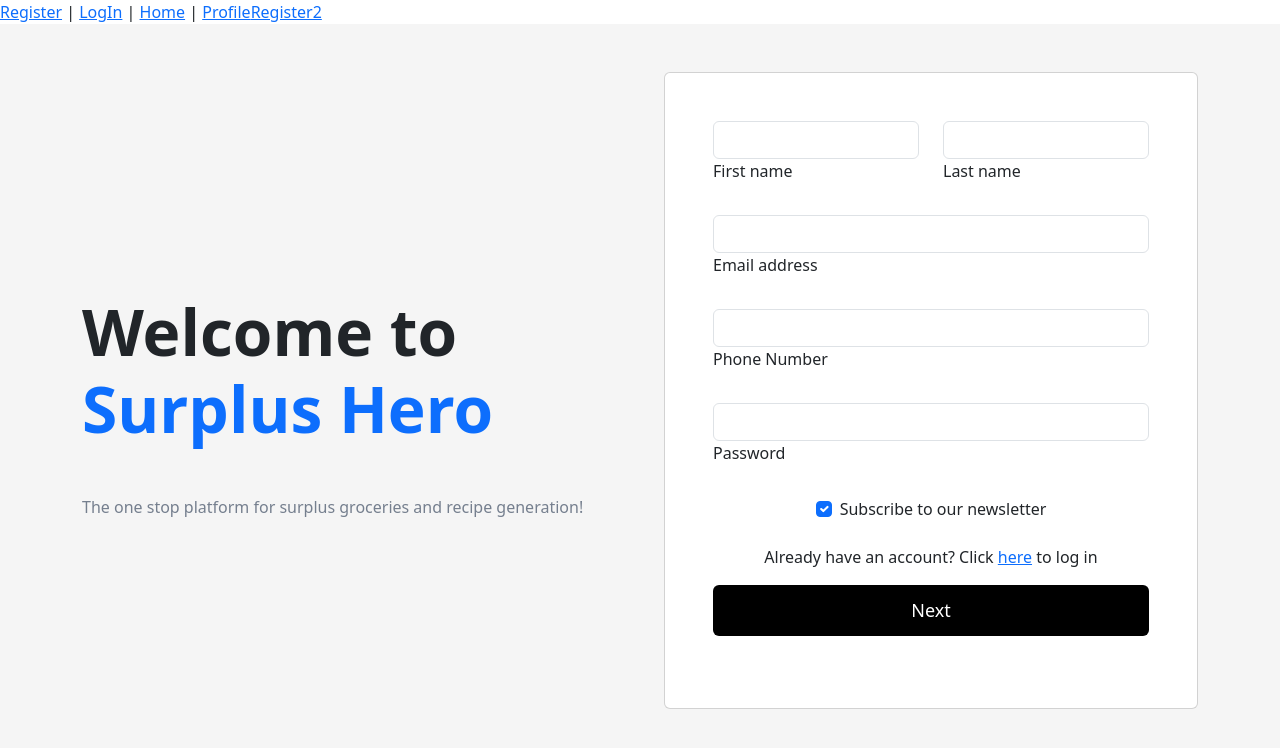
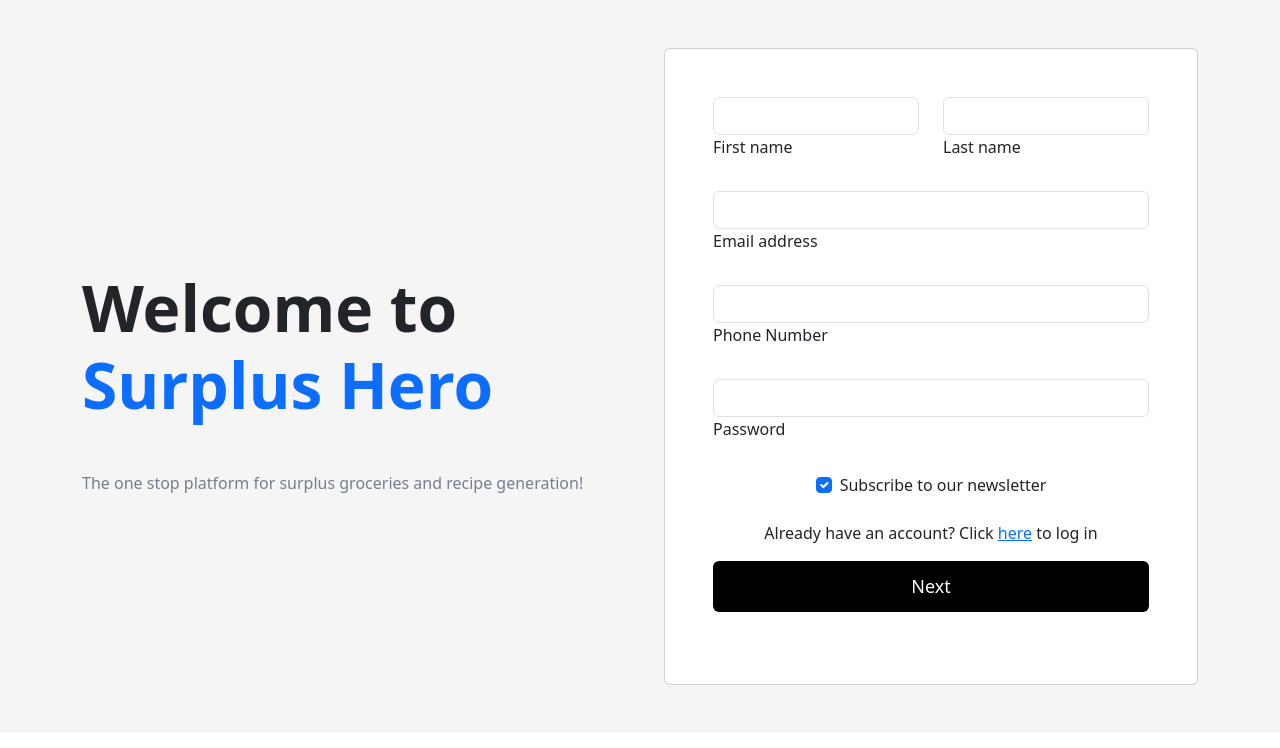
Before and after one commit to robinsjules/WAD2-Project, a Vue app in the folder SuperplusHero/: page /register in a window 1280 px wide. Shown: the top 748 px of the page. Built offline with nearby package versions, Linux system fonts and the light colour scheme.

Commit message:
Added logo

```diff
--- a/SuperplusHero/src/App.vue
+++ b/SuperplusHero/src/App.vue
@@ -1,10 +1,3 @@
 <template>
-  <div>
-    <router-link :to="{ name: 'Register' }">Register</router-link> |
-    <router-link :to="{ name: 'Login' }">LogIn</router-link> |
-    <router-link :to="{ name: 'Home' }">Home</router-link> |
-    <router-link :to="{ name: 'Profile' }">Profile</router-link>
-    <router-link :to="{ name: 'Register2' }">Register2</router-link>
-  </div>
   <router-view/>
 </template>
```
Also changed, not shown: SuperplusHero/src/assets/Logo.png (added).
